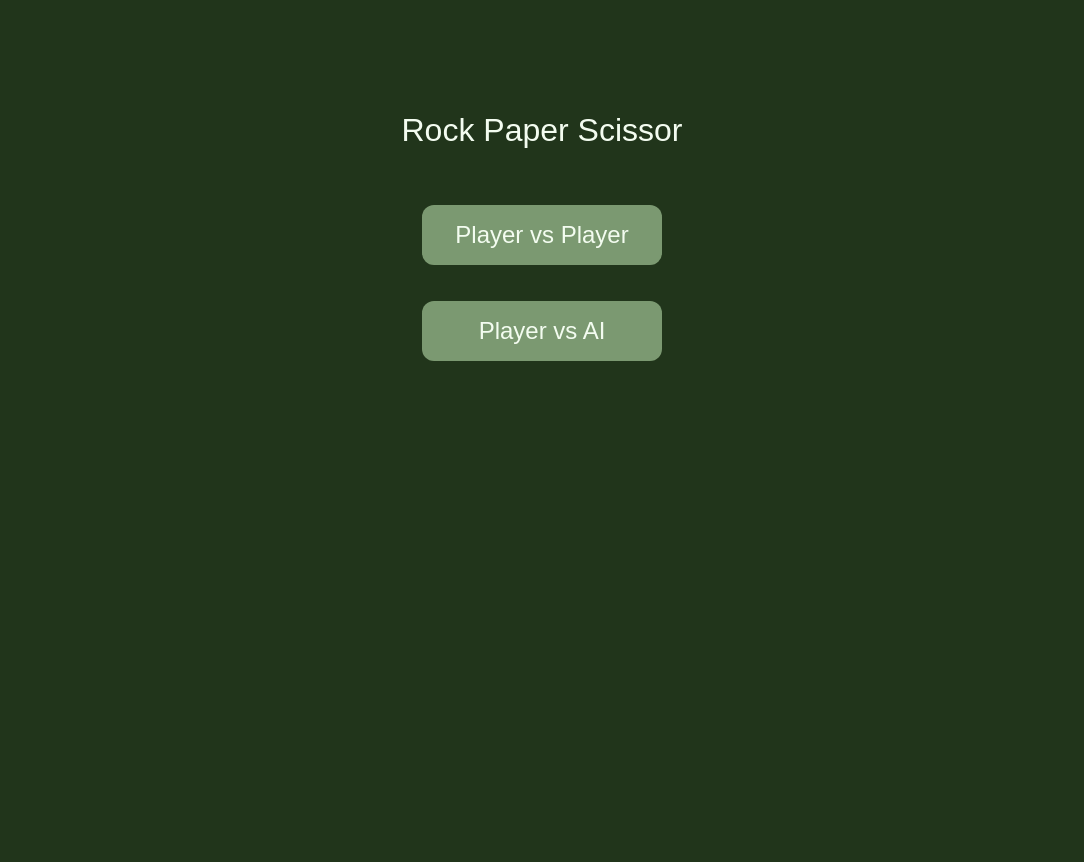
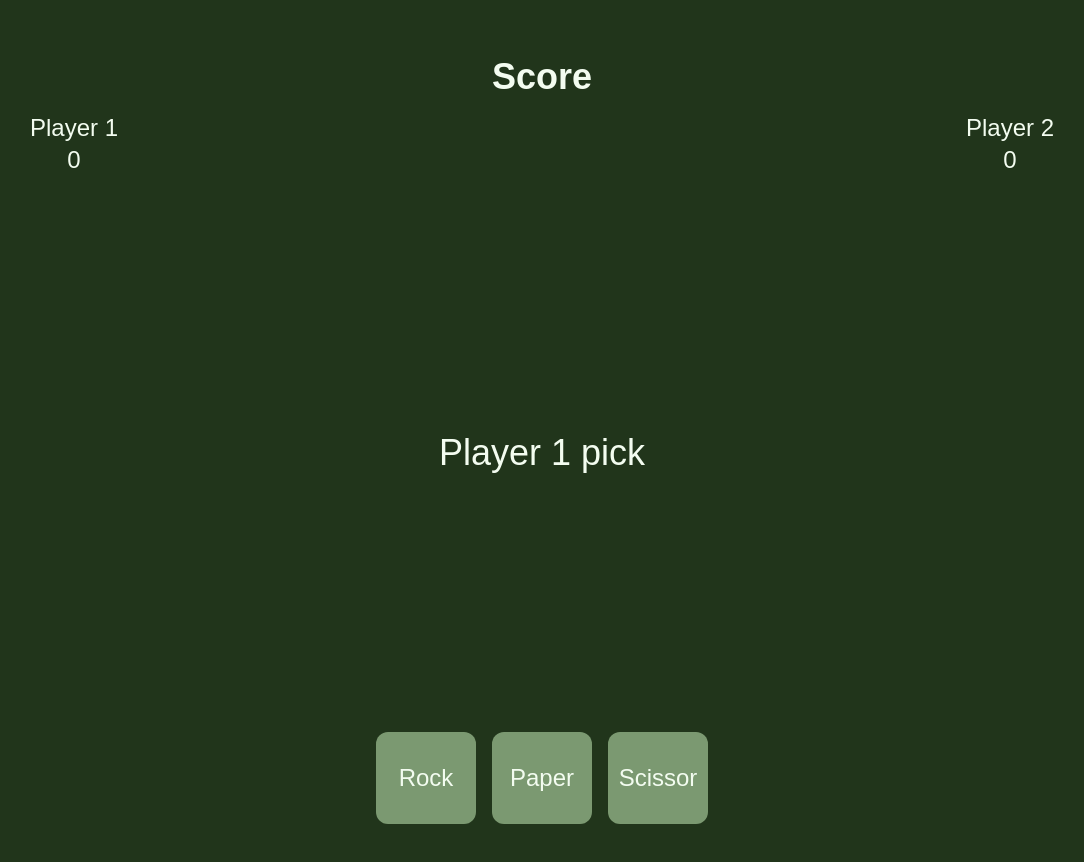
Before and after one commit to ComplexeExquis/odin-rock-paper-scissor, a plain HTML site: page index.html in a window 1280 px wide. Shown: the whole page, without its empty margins (98-1182 px from the left). Before the commit the page ends 800 px from the top, so only its background shows below. Drawn offline with Linux system fonts and the light colour scheme.

Commit message:
game page added

```diff
--- a/index.html
+++ b/index.html
@@ -18,7 +18,29 @@
     </div>
 
     <div class="container game-page">
+        <div id="score-container">
+            <h2 id="score-title">Score</h2>
 
+            <div id="individual-score-container">
+                <div id="player-one-container">
+                    <p class="player-title">Player 1</p>
+                    <p class="player-score">0</p>
+                </div>
+                <div id="player-two-container">
+                    <p class="player-title">Player 2</p>
+                    <p class="player-score">0</p>
+                </div>
+            </div>
+
+        </div>
+
+        <p id="player-pick">Player 1 pick</p>
+
+        <div id="choices-container">
+            <button class="btn rock">Rock</button>
+            <button class="btn paper">Paper</button>
+            <button class="btn scissor">Scissor</button>
+        </div>
     </div>
 
 
--- a/style.css
+++ b/style.css
@@ -9,6 +9,13 @@ html {
 }
 
 
+h1,
+h2,
+h3,
+p {
+    margin: 0;
+}
+
 body {
     margin: 0;
     background-color: #21351B;
@@ -17,11 +24,18 @@ body {
     padding: 3.5rem 10%;
 }
 
-.start-page {
+/* start page */
+
+.container {
     padding-top: 3.5rem;
     display: flex;
     flex-direction: column;
     align-items: center;
+}
+
+
+.container.start-page {
+    display: none;
 }
 
 #title {
@@ -53,3 +67,70 @@ body {
 .btn.player-vs-ai-btn {
     margin-top: 2.25rem;
 }
+/* start page end */
+
+/* game page */
+.container.game-page {
+    padding-top: 0;
+    padding-bottom: 2rem;
+    display: flex;
+    flex-direction: column;
+    justify-content: space-between;
+    min-height: 100vh;
+}
+
+/* .container.game-page {
+    display: none;
+} */
+
+#score-title {
+    text-align: center;
+    font-size: 2.25rem;
+}
+
+#score-container {
+    width: 100%;
+}
+
+#individual-score-container {
+    margin-top: 1rem;
+    display: flex;
+    text-align: center;
+    justify-content: space-between;
+    font-size: 1.5rem;
+}
+
+.player-score {
+    margin-top: 0.25rem;
+}
+
+#player-pick {
+    font-size: 2.25rem;
+}
+
+#choices-container {
+    display: flex;
+    gap: 1rem;
+}
+
+.btn.rock,
+.btn.paper,
+.btn.scissor {
+    font-size: 1.5rem;
+    min-width: 6.25rem;
+    padding: 2rem 0;
+}
+
+/* game page end */
+
+
+
+/*
+media queries
+- start-page title needs to be bigger on tablet and dekstop
+- game-page-choices-btn needs to be bigger and more gap
+- game-page layout on tablet and dekstop sucks, fix that,
+  hint: less gap between things.
+
+
+*/
```
